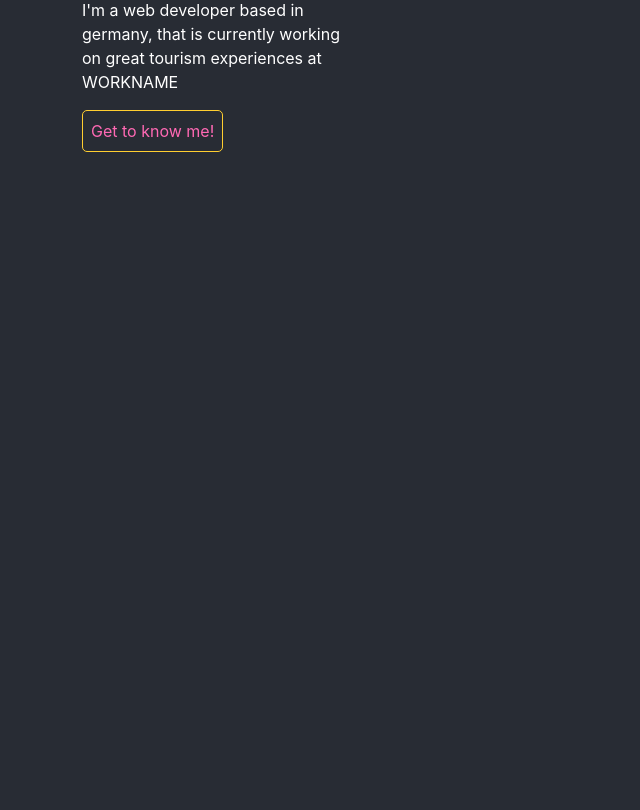
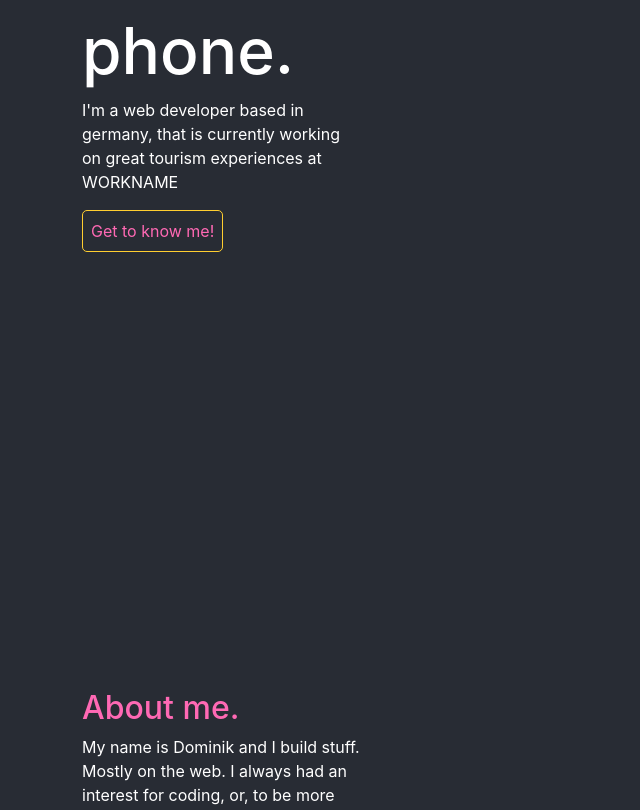
Before and after one commit to doVe829/portfolioPage, a React (Vite) app: page / in a window 1280 px wide. Shown: the part 480-1290 px from the top of the page, without its empty margins (0-640 px from the left). Before the commit the page ends 800 px from the top, so only its background shows below. Built offline with nearby package versions, Linux system fonts and the light colour scheme.

Commit message:
removes unneeded stuff, adds about component

```diff
--- a/package.json
+++ b/package.json
@@ -3,7 +3,7 @@
   "private": true,
   "version": "0.0.0",
   "scripts": {
-    "dev": "vite",
+    "dev": "vite --host",
     "build": "vite build",
     "preview": "vite preview"
   },
--- a/src/App.css
+++ /dev/null
@@ -1,42 +0,0 @@
-.App {
-  text-align: center;
-}
-
-.App-logo {
-  height: 40vmin;
-  pointer-events: none;
-}
-
-@media (prefers-reduced-motion: no-preference) {
-  .App-logo {
-    animation: App-logo-spin infinite 20s linear;
-  }
-}
-
-.App-header {
-  background-color: #282c34;
-  min-height: 100vh;
-  display: flex;
-  flex-direction: column;
-  align-items: center;
-  justify-content: center;
-  font-size: calc(10px + 2vmin);
-  color: white;
-}
-
-.App-link {
-  color: #61dafb;
-}
-
-@keyframes App-logo-spin {
-  from {
-    transform: rotate(0deg);
-  }
-  to {
-    transform: rotate(360deg);
-  }
-}
-
-button {
-  font-size: calc(10px + 2vmin);
-}
--- a/src/App.jsx
+++ b/src/App.jsx
@@ -1,17 +1,16 @@
-import { useState } from 'react';
-import logo from './logo.svg';
-// import './App.css';
 import Home from './views/Home.jsx';
 import Header from './views/Header.jsx';
+import About from './views/About';
 
 function App() {
-  const [count, setCount] = useState(0);
-
   return (
     <div>
       <Header />
       <div className="container">
-        <Home />
+        <main>
+          <Home />
+          <About />
+        </main>
       </div>
     </div>
   );
--- a/src/index.scss
+++ b/src/index.scss
@@ -13,3 +13,11 @@ code {
   font-family: source-code-pro, Menlo, Monaco, Consolas, 'Courier New',
     monospace;
 }
+
+section {
+  display: flex;
+  justify-content: center;
+  flex-direction: column;
+  align-items: flex-start;
+  min-height: 100vh;
+}
--- /dev/null
+++ b/src/styles/About.scss
@@ -0,0 +1,6 @@
+// about style stuff
+section#section-about {
+  h2 {
+    color: hotpink;
+  }
+}
--- a/src/styles/Home.scss
+++ b/src/styles/Home.scss
@@ -1,13 +1,3 @@
-section.home {
-  display: flex;
-  // -moz-box-pack: center;
-  justify-content: center;
-  // -moz-box-align: center;
-  flex-direction: column;
-  align-items: flex-start;
-  min-height: 75vh;
-}
-
 .home {
   h1 {
     font-size: small;
@@ -19,7 +9,7 @@ section.home {
   .accent-color {
     color: hotpink;
   }
-  > button {
+  a.btn {
     color: hotpink;
     background: transparent;
     border: 0.5px solid #ffce30;
@@ -27,49 +17,3 @@ section.home {
     padding: 0.5em;
   }
 }
-
-.slottt-machine-recipe {
-  margin: 0px auto;
-  width: 700px;
-  margin-top: 50px;
-}
-
-.slottt-machine-recipe__mask {
-  width: 100%;
-  height: 150px;
-  overflow: hidden;
-  position: relative;
-  display: inline-block;
-  margin-bottom: -40px;
-}
-
-.slottt-machine-recipe__items_container {
-  position: absolute;
-}
-
-.slottt-machine-recipe__item {
-  min-height: 150px;
-  max-height: 150px;
-  margin: 0px;
-  padding: 0px;
-  background-size: contain;
-}
-
-/* Typography */
-
-.recipe_if,
-.recipe_then {
-  font-weight: bold;
-  font-size: 120px;
-}
-
-.tagline {
-  font-weight: normal;
-  font-size: 24px;
-}
-
-a {
-  font-weight: bold;
-  text-decoration: none;
-  color: #33ccff;
-}
--- /dev/null
+++ b/src/views/About.jsx
@@ -0,0 +1,16 @@
+import '../styles/About.scss';
+const About = () => {
+  return (
+    <section id="section-about">
+      <h2>About me.</h2>
+      <p className="col-3">
+        My name is Dominik and I build stuff. Mostly on the web. I always had an
+        interest for coding, or, to be more precise on tech related things. My
+        first contact with coding/scripting came with a game named World of
+        Warcraft, some of you might know it! I liked writing my own
+        scripts/macros and dabbled a bit with LUA to create my own add ons.
+      </p>
+    </section>
+  );
+};
+export default About;
--- a/src/views/Home.jsx
+++ b/src/views/Home.jsx
@@ -14,25 +14,19 @@ const Home = () => {
     return () => clearInterval(interval);
   }, []);
   return (
-    <main>
     <section className="home">
       <h1>Hi, my name is</h1>
       <h2 className="accent-color">doVe</h2>
+      {/* ADD ANIMATION */}
       <h3>I sometimes build stuff for {showTest}</h3>
-        {/* rotaing on the web/desktop etc? */}
       <p className="col-sm-3">
-          I'm a web developer based in germany, that is currently working on
-          great tourism experiences at WORKNAME
+        I'm a web developer based in germany, that is currently working on great
+        tourism experiences at WORKNAME
       </p>
-        <button>Get to know me!</button>
-        {/* <div className="slottt-machine-recipe">
-          <div className="slottt-machine-recipe__mask" id="wordbox">
-            <div className="slottt-machine-recipe__items_container recipe_if">
-            </div>
-          </div>
-        </div> */}
+      <a className="btn" href="#section-about">
+        Get to know me!
+      </a>
     </section>
-    </main>
   );
 };
 
```
Also changed, not shown: src/logo.svg (deleted). Lines whose indentation alone changed are shown as unchanged.
